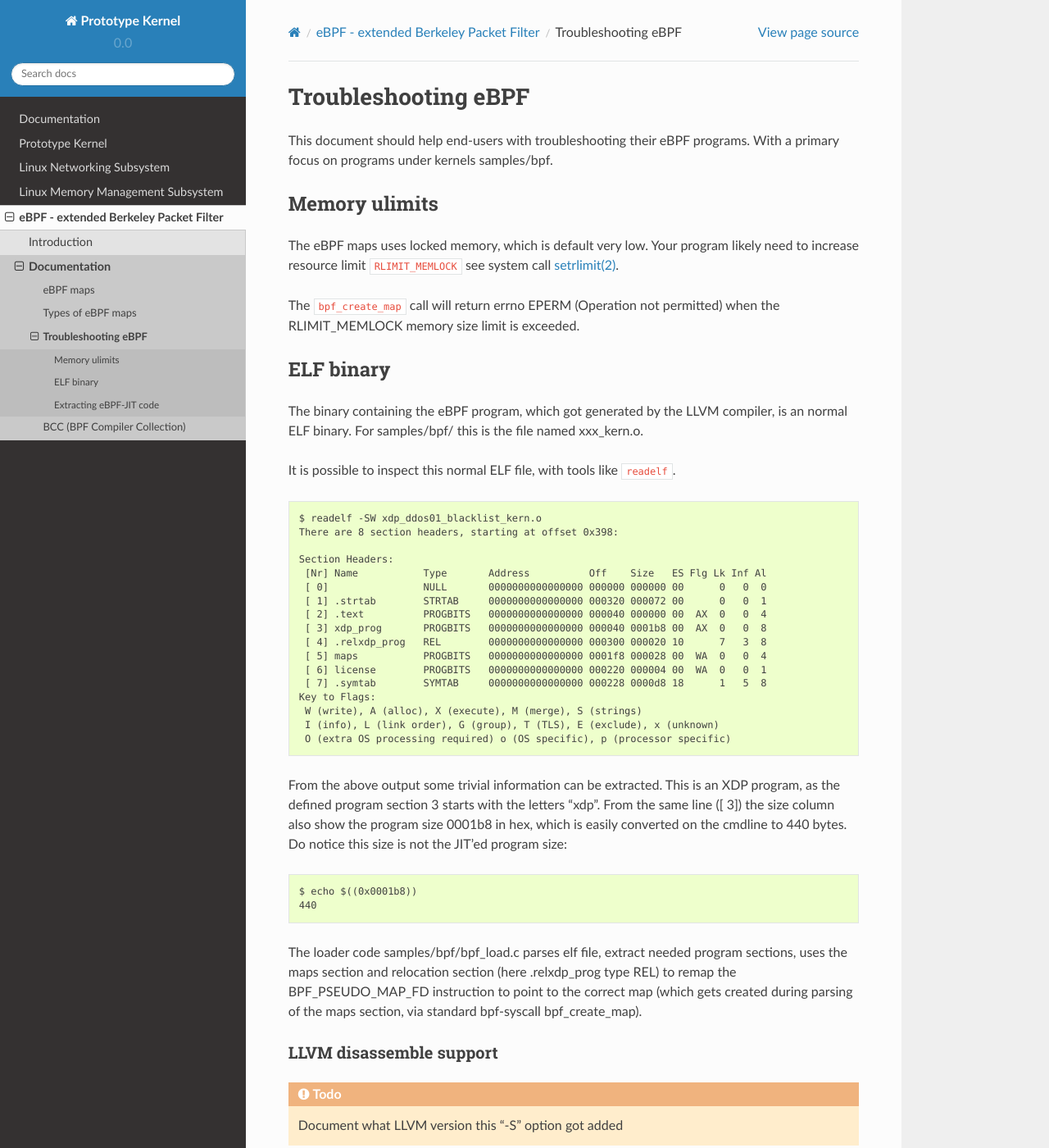
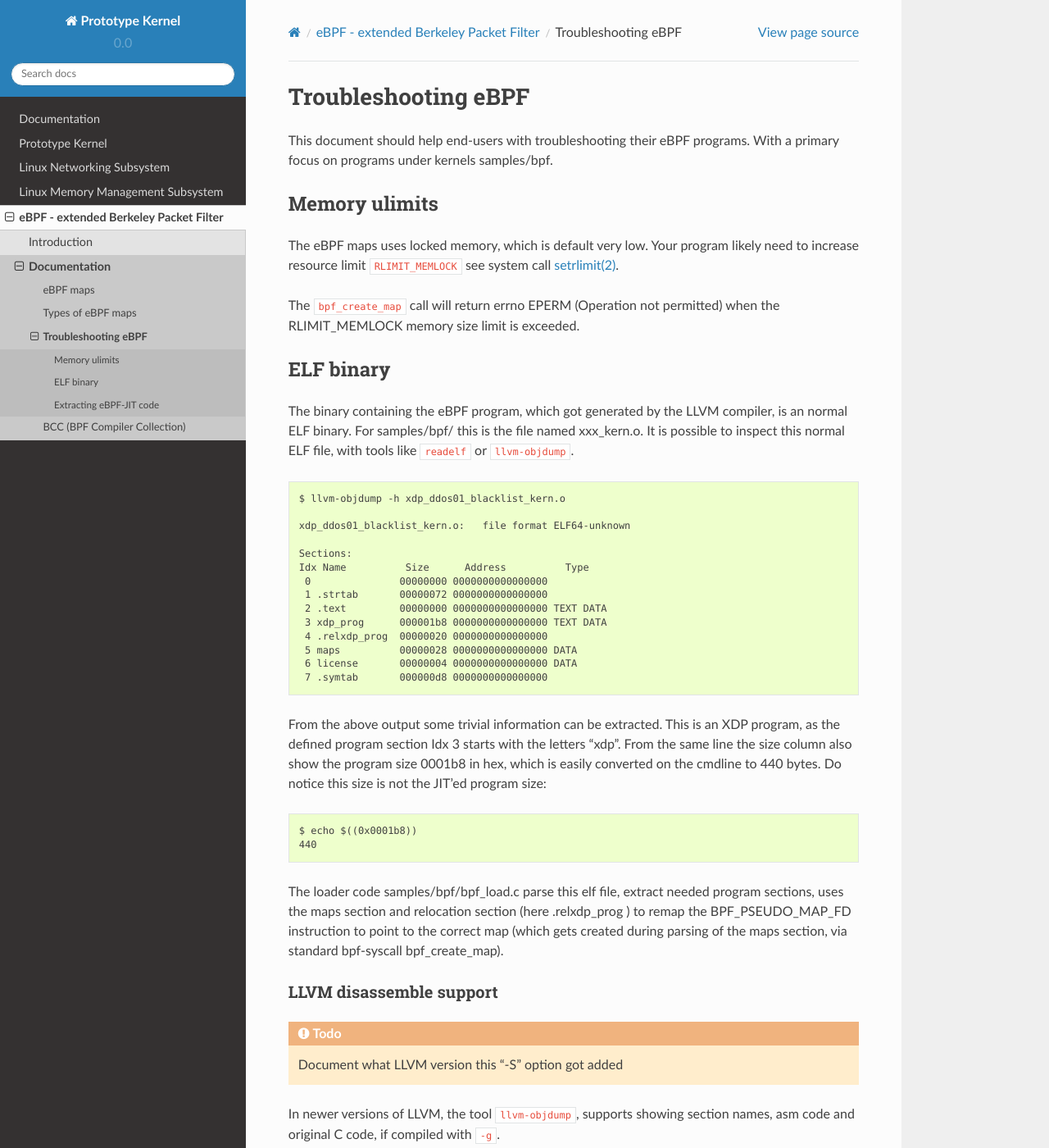
Before and after one commit to netoptimizer/prototype-kernel, a Sphinx documentation site: the page built from kernel/Documentation/bpf/troubleshooting.rst, in a window 1280 px wide and 1400 px high. Shown: the whole window at 82% size. Built offline with Sphinx 7.4.7 and the Read the Docs theme 2.0.0, drawn with Linux system fonts in a browser that asks for light colours.

Commit message:
doc: eBPF mention llvm-objdump instead of readelf
As recommended by Alexei use llvm-objdump instead of readelf,
when trying to demystify the contents of the LLVM generated ELF
file, that contains the eBPF program.

Signed-off-by: Jesper Dangaard Brouer <brouer@redhat.com>

```diff
--- a/kernel/Documentation/bpf/troubleshooting.rst
+++ b/kernel/Documentation/bpf/troubleshooting.rst
@@ -22,31 +22,27 @@
 
 The binary containing the eBPF program, which got generated by the
 LLVM compiler, is an normal ELF binary.  For samples/bpf/ this is the
-file named xxx_kern.o.
+file named xxx_kern.o. It is possible to inspect this normal ELF file,
+with tools like ``readelf`` or ``llvm-objdump``. ::
 
-It is possible to inspect this normal ELF file, with tools like ``readelf``. ::
+ $ llvm-objdump -h xdp_ddos01_blacklist_kern.o
 
- $ readelf -SW xdp_ddos01_blacklist_kern.o
- There are 8 section headers, starting at offset 0x398:
+ xdp_ddos01_blacklist_kern.o:	file format ELF64-unknown
 
- Section Headers:
-  [Nr] Name           Type       Address          Off    Size   ES Flg Lk Inf Al
-  [ 0]                NULL       0000000000000000 000000 000000 00      0   0  0
-  [ 1] .strtab        STRTAB     0000000000000000 000320 000072 00      0   0  1
-  [ 2] .text          PROGBITS   0000000000000000 000040 000000 00  AX  0   0  4
-  [ 3] xdp_prog       PROGBITS   0000000000000000 000040 0001b8 00  AX  0   0  8
-  [ 4] .relxdp_prog   REL        0000000000000000 000300 000020 10      7   3  8
-  [ 5] maps           PROGBITS   0000000000000000 0001f8 000028 00  WA  0   0  4
-  [ 6] license        PROGBITS   0000000000000000 000220 000004 00  WA  0   0  1
-  [ 7] .symtab        SYMTAB     0000000000000000 000228 0000d8 18      1   5  8
- Key to Flags:
-  W (write), A (alloc), X (execute), M (merge), S (strings)
-  I (info), L (link order), G (group), T (TLS), E (exclude), x (unknown)
-  O (extra OS processing required) o (OS specific), p (processor specific)
+ Sections:
+ Idx Name          Size      Address          Type
+  0               00000000 0000000000000000
+  1 .strtab       00000072 0000000000000000
+  2 .text         00000000 0000000000000000 TEXT DATA
+  3 xdp_prog      000001b8 0000000000000000 TEXT DATA
+  4 .relxdp_prog  00000020 0000000000000000
+  5 maps          00000028 0000000000000000 DATA
+  6 license       00000004 0000000000000000 DATA
+  7 .symtab       000000d8 0000000000000000
 
 From the above output some trivial information can be extracted.  This
-is an XDP program, as the defined program section 3 starts with the
-letters "xdp".  From the same line ([ 3]) the size column also show
+is an XDP program, as the defined program section Idx 3 starts with the
+letters "xdp".  From the same line the size column also show
 the program size 0001b8 in hex, which is easily converted on the
 cmdline to 440 bytes.  Do notice this size is not the JIT'ed program
 size::
@@ -54,9 +50,9 @@
  $ echo $((0x0001b8))
  440
 
-The loader code samples/bpf/bpf_load.c parses elf file, extract needed
+The loader code samples/bpf/bpf_load.c parse this elf file, extract needed
 program sections, uses the maps section and relocation section (here
-.relxdp_prog type REL) to remap the BPF_PSEUDO_MAP_FD instruction to
+.relxdp_prog ) to remap the BPF_PSEUDO_MAP_FD instruction to
 point to the correct map (which gets created during parsing of the
 maps section, via standard bpf-syscall bpf_create_map).
 
```
